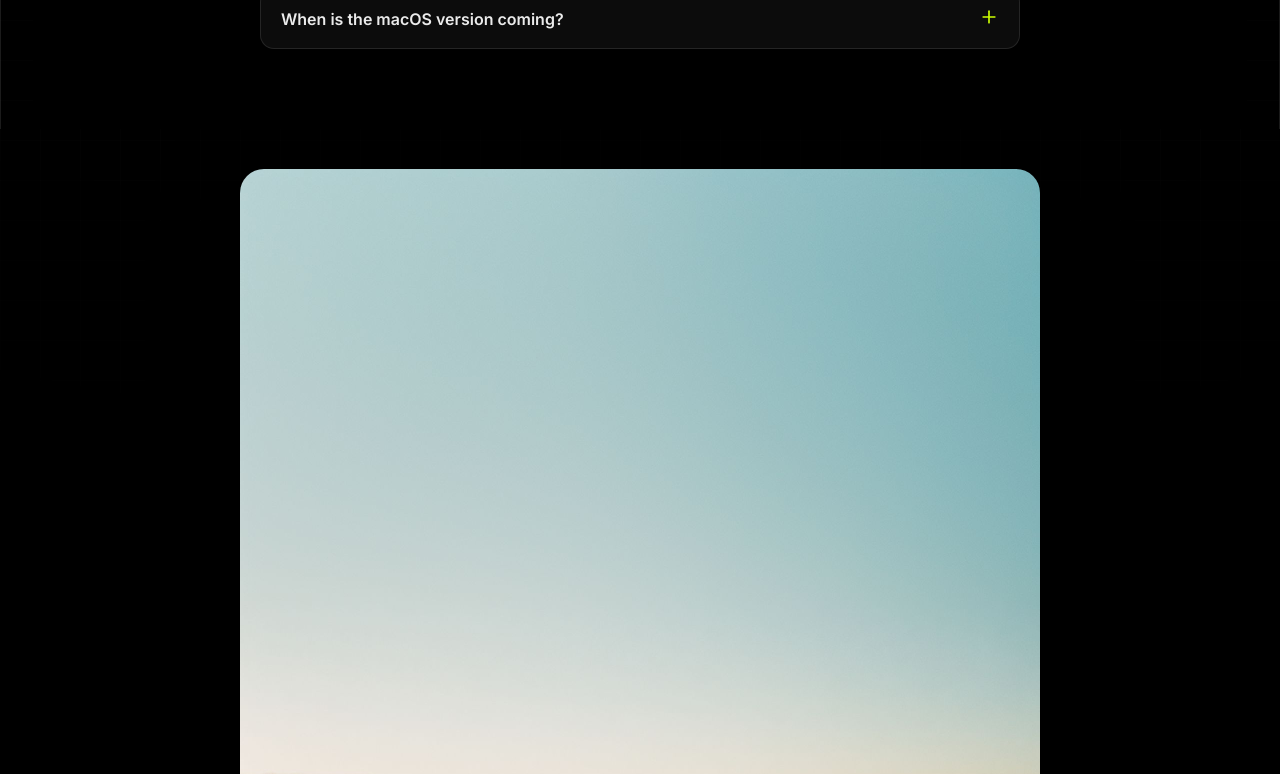
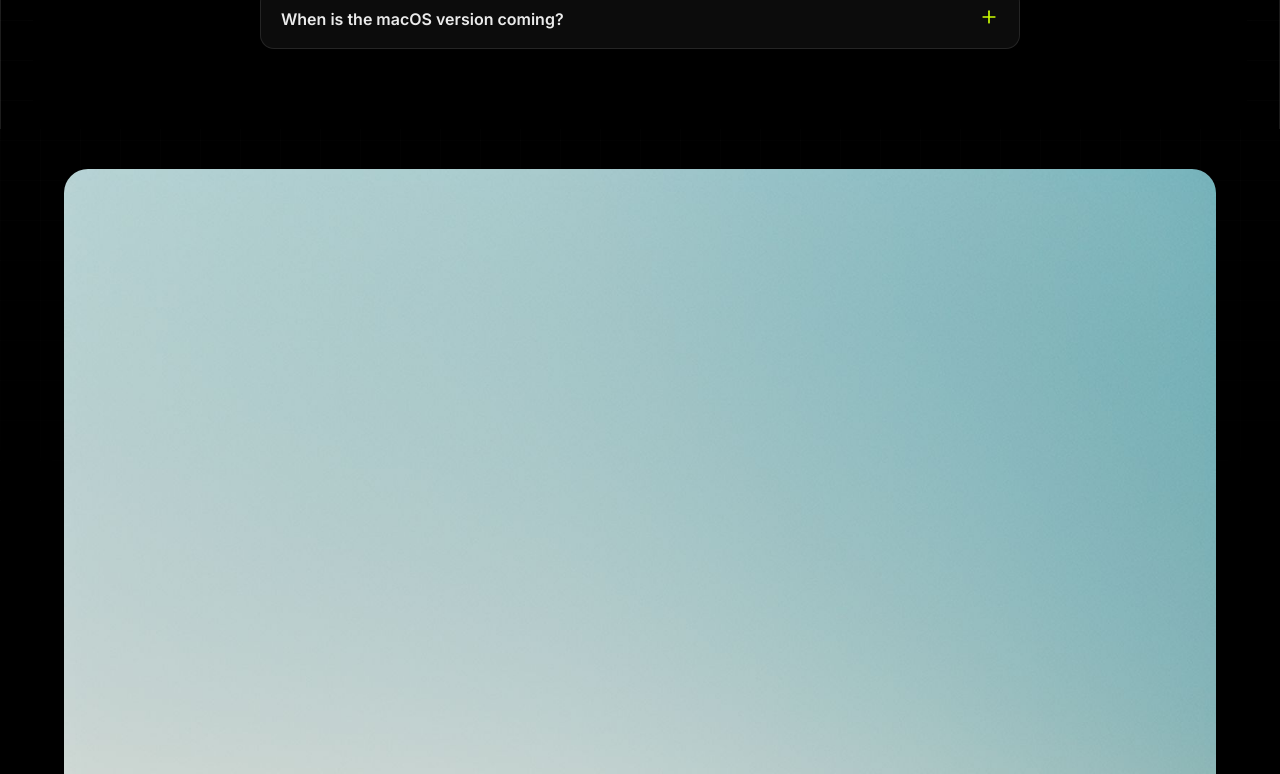
Before and after one commit to 625673575/JuicyPlayer.github.io, a React (Vite) app: page / in a window 1280 px wide. Shown: the part 6740-7514 px from the top of the page. Built offline with nearby package versions, Linux system fonts and the light colour scheme.

Commit message:
fix: headphone image full width, remove overlap

```diff
--- a/src/styles/global.css
+++ b/src/styles/global.css
@@ -640,16 +640,16 @@ body {
 .headphone-showcase {
   position: relative;
   z-index: 2;
-  padding: 40px 0 80px;
+  padding: 40px 0 0;
   display: flex;
   justify-content: center;
 }
 .headphone-image-wrap {
-  max-width: 800px;
   width: 100%;
   border-radius: 24px;
   overflow: hidden;
   box-shadow: 0 30px 80px rgba(0, 0, 0, 0.5);
+  line-height: 0;
 }
 .headphone-image {
   width: 100%;
```
